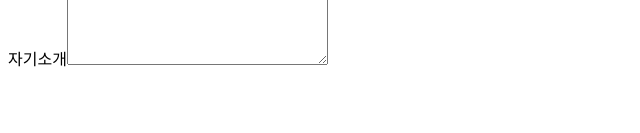
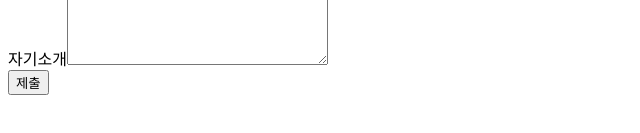
Before and after one commit to sauce0428/javascriptForReact, a React (Vite) app in the folder section05/: page / in a window 1280 px wide. Shown: the part 173-306 px from the top of the page, without its empty margins (0-640 px from the left). Built offline with nearby package versions, Linux system fonts and the light colour scheme.

Commit message:
[생성] useRef 기능

```diff
--- a/section05/src/components/Register.jsx
+++ b/section05/src/components/Register.jsx
@@ -1,27 +1,46 @@
 import { useState } from "react";
+import { useRef } from "react";
 //회원가입폼
 //1.이름, 2.생년월일, 3.국적, 4.자기소개
 
 const Register = () =>{
+  //useState
   const [input, setInput] = useState({
     name: '이름입력',
     birth: '',
     national: '',
     bio: ''
   })
+  //useRef
+  const countRef = useRef(0);
+  const inputNameRef = useRef();
+  const inputBioRef = useRef();
 
+  //이벤트정의
   const onChange = (e)=>{
+    countRef.current++;
+    console.log(`current = ${countRef.current}`);
     setInput({
       ...input,
       [e.target.name]: e.target.value
     })
   }
 
+  const onSubmit = (e)=>{
+    if (input.name === "") {
+      inputNameRef.current.focus
+      console.log(inputNameRef);
+    } else if (input.bio === "") {
+      inputBioRef.current.focus();
+      console.log(inputBioRef);
+    }
+  }
+
 
   return <>
     <div>
       <label htmlFor="name">성명</label>
-      <input value={input.name} type="text" name="name" id="name" onChange={onChange} />
+      <input value={input.name} ref={inputNameRef} type="text" name="name" id="name" onChange={onChange} />
     </div>
     <div>
       <label htmlFor="birth">생년월일</label>
@@ -38,7 +57,10 @@ const Register = () =>{
     </div>
     <div>
       <label htmlFor="bio">자기소개</label>
-      <textarea value={input.bio} name="bit" id="bio" cols="30" rows="10" onChange={onChange}></textarea>
+      <textarea value={input.bio} ref={inputBioRef} name="bio" id="bio" cols="30" rows="10" onChange={onChange}></textarea>
+    </div>
+    <div>
+      <button type="button" onClick={onSubmit}>제출</button>
     </div>
   </>
 }
```
